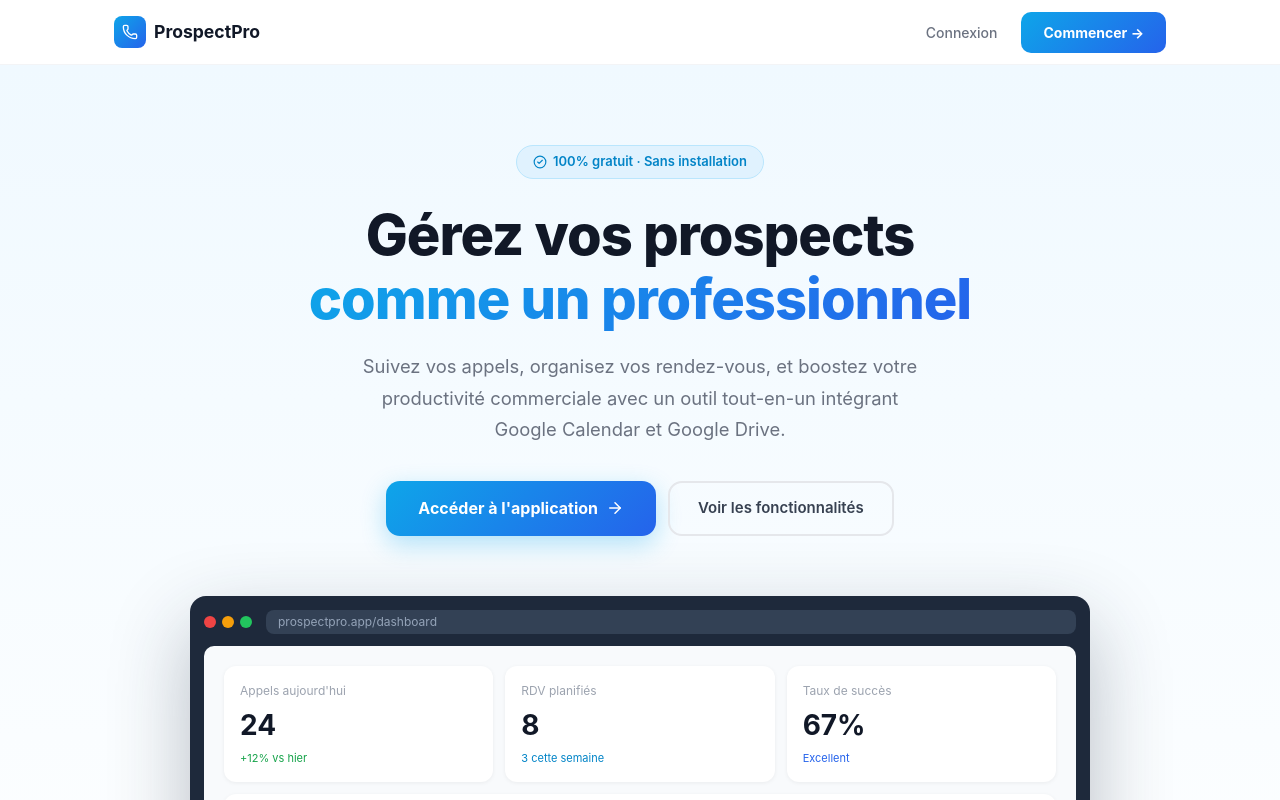
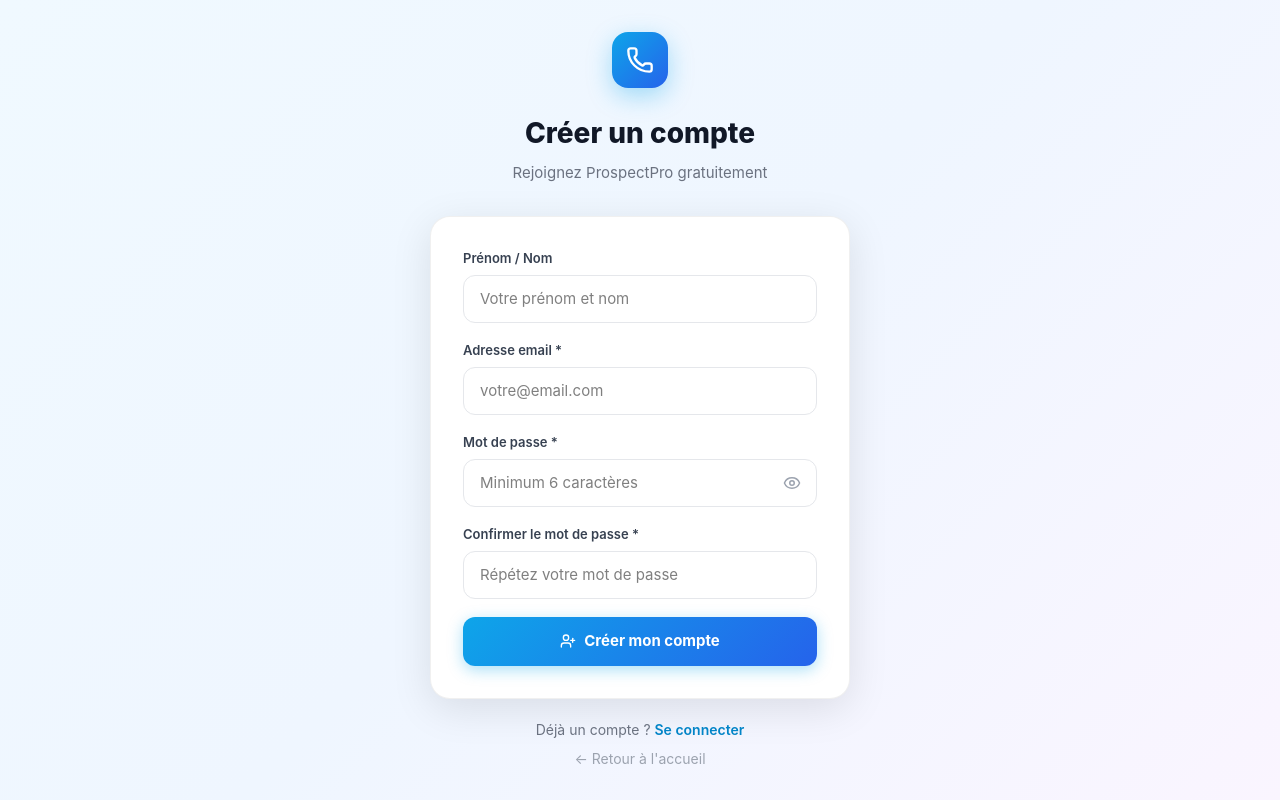
Before and after one commit to rb7jx9kh85-prog/Application-suivi-prospects-, a React (Vite) app: page /register in a window 1280 px wide. Before the commit this address led to /. Shown: the top 800 px of the page. Built offline with nearby package versions, Linux system fonts and the light colour scheme.

Commit message:
feat: add user registration with email + password

```diff
--- a/src/App.jsx
+++ b/src/App.jsx
@@ -1,6 +1,7 @@
 import { Routes, Route, Navigate } from 'react-router-dom'
 import LandingPage from './pages/LandingPage'
 import LoginPage from './pages/LoginPage'
+import RegisterPage from './pages/RegisterPage'
 import Dashboard from './pages/Dashboard'
 import AppointmentPage from './pages/AppointmentPage'
 import { useAuth } from './hooks/useAuth'
@@ -15,6 +16,7 @@ export default function App() {
     <Routes>
       <Route path="/" element={<LandingPage />} />
       <Route path="/login" element={<LoginPage />} />
+      <Route path="/register" element={<RegisterPage />} />
       <Route path="/dashboard" element={<ProtectedRoute><Dashboard /></ProtectedRoute>} />
       <Route path="/appointments" element={<ProtectedRoute><AppointmentPage /></ProtectedRoute>} />
       <Route path="*" element={<Navigate to="/" replace />} />
--- a/src/pages/LandingPage.jsx
+++ b/src/pages/LandingPage.jsx
@@ -33,7 +33,7 @@ export default function LandingPage() {
           </div>
           <div style={{ display: 'flex', gap: '8px', alignItems: 'center' }}>
             <Link to="/login" style={s.btnSecondary}>Connexion</Link>
-            <Link to="/login" style={s.btnPrimary}>Commencer →</Link>
+            <Link to="/register" style={s.btnPrimary}>S'inscrire →</Link>
           </div>
         </div>
       </header>
@@ -156,8 +156,8 @@ export default function LandingPage() {
         <div style={{ maxWidth: '600px', margin: '0 auto', textAlign: 'center' }}>
           <h2 style={{ margin: '0 0 12px', fontSize: 'clamp(1.6rem,3vw,2.2rem)', fontWeight: 800, color: 'white' }}>Prêt à booster vos ventes ?</h2>
           <p style={{ margin: '0 0 32px', color: 'rgba(255,255,255,0.8)', fontSize: '1.05rem' }}>Commencez maintenant — gratuit et sans installation.</p>
-          <Link to="/login" style={{ display: 'inline-flex', alignItems: 'center', gap: '8px', background: 'white', color: '#0284c7', fontWeight: 700, padding: '14px 32px', borderRadius: '14px', textDecoration: 'none', fontSize: '15px', boxShadow: '0 8px 25px rgba(0,0,0,0.15)' }}>
-            Accéder à ProspectPro <ArrowRight size={18} />
+          <Link to="/register" style={{ display: 'inline-flex', alignItems: 'center', gap: '8px', background: 'white', color: '#0284c7', fontWeight: 700, padding: '14px 32px', borderRadius: '14px', textDecoration: 'none', fontSize: '15px', boxShadow: '0 8px 25px rgba(0,0,0,0.15)' }}>
+            Créer mon compte <ArrowRight size={18} />
           </Link>
         </div>
       </section>
--- a/src/pages/LoginPage.jsx
+++ b/src/pages/LoginPage.jsx
@@ -97,8 +97,12 @@ export default function LoginPage() {
           </div>
         </div>
 
-        <p style={{ textAlign: 'center', marginTop: '24px', fontSize: '14px', color: '#9ca3af' }}>
-          <Link to="/" style={{ color: '#0284c7', textDecoration: 'none', fontWeight: 500 }}>← Retour à l'accueil</Link>
+        <p style={{ textAlign: 'center', marginTop: '20px', fontSize: '14px', color: '#6b7280' }}>
+          Pas encore de compte ?{' '}
+          <Link to="/register" style={{ color: '#0284c7', textDecoration: 'none', fontWeight: 600 }}>Créer un compte</Link>
+        </p>
+        <p style={{ textAlign: 'center', marginTop: '8px', fontSize: '14px', color: '#9ca3af' }}>
+          <Link to="/" style={{ color: '#9ca3af', textDecoration: 'none' }}>← Retour à l'accueil</Link>
         </p>
       </div>
       <style>{`@keyframes spin { to { transform: rotate(360deg); } }`}</style>
--- /dev/null
+++ b/src/pages/RegisterPage.jsx
@@ -0,0 +1,135 @@
+import { useState } from 'react'
+import { useNavigate, Link } from 'react-router-dom'
+import { Phone, Eye, EyeOff, UserPlus, AlertCircle, CheckCircle2 } from 'lucide-react'
+
+const USERS_KEY = 'app_users'
+
+export default function RegisterPage() {
+  const [form, setForm] = useState({ name: '', email: '', password: '', confirm: '' })
+  const [showPass, setShowPass] = useState(false)
+  const [error, setError] = useState('')
+  const [loading, setLoading] = useState(false)
+  const navigate = useNavigate()
+
+  const inputStyle = {
+    width: '100%', border: '1px solid #e5e7eb', borderRadius: '12px', padding: '12px 16px',
+    fontSize: '15px', outline: 'none', boxSizing: 'border-box', transition: 'border-color 0.15s'
+  }
+
+  const handleSubmit = async (e) => {
+    e.preventDefault()
+    setError('')
+
+    if (form.password.length < 6) { setError('Le mot de passe doit contenir au moins 6 caractères.'); return }
+    if (form.password !== form.confirm) { setError('Les mots de passe ne correspondent pas.'); return }
+
+    setLoading(true)
+    await new Promise(r => setTimeout(r, 500))
+
+    const users = JSON.parse(localStorage.getItem(USERS_KEY) || '[]')
+    if (users.find(u => u.email === form.email || u.username === form.email)) {
+      setError('Un compte avec cet email existe déjà.')
+      setLoading(false)
+      return
+    }
+
+    const newUser = { id: Date.now().toString(), username: form.email, email: form.email, password: form.password, name: form.name || form.email.split('@')[0] }
+    users.push(newUser)
+    localStorage.setItem(USERS_KEY, JSON.stringify(users))
+    localStorage.setItem('app_session', JSON.stringify(newUser))
+
+    navigate('/dashboard')
+    setLoading(false)
+  }
+
+  return (
+    <div style={{ minHeight: '100vh', background: 'linear-gradient(135deg, #f0f9ff 0%, #eff6ff 50%, #faf5ff 100%)', display: 'flex', alignItems: 'center', justifyContent: 'center', padding: '16px' }}>
+      <div style={{ width: '100%', maxWidth: '420px' }}>
+        <div style={{ textAlign: 'center', marginBottom: '32px' }}>
+          <Link to="/" style={{ display: 'inline-flex', alignItems: 'center', justifyContent: 'center', marginBottom: '24px' }}>
+            <div style={{ width: '56px', height: '56px', background: 'linear-gradient(135deg,#0ea5e9,#2563eb)', borderRadius: '16px', display: 'flex', alignItems: 'center', justifyContent: 'center', boxShadow: '0 8px 25px rgba(14,165,233,0.35)' }}>
+              <Phone size={28} color="white" />
+            </div>
+          </Link>
+          <h1 style={{ margin: '0 0 8px', fontSize: '28px', fontWeight: 800, color: '#111827' }}>Créer un compte</h1>
+          <p style={{ margin: 0, color: '#6b7280', fontSize: '15px' }}>Rejoignez ProspectPro gratuitement</p>
+        </div>
+
+        <div style={{ background: 'white', borderRadius: '20px', boxShadow: '0 10px 40px rgba(0,0,0,0.1)', border: '1px solid rgba(0,0,0,0.06)', padding: '32px' }}>
+          <form onSubmit={handleSubmit} style={{ display: 'flex', flexDirection: 'column', gap: '18px' }}>
+            <div>
+              <label style={{ display: 'block', fontSize: '13px', fontWeight: 600, color: '#374151', marginBottom: '6px' }}>Prénom / Nom</label>
+              <input type="text" style={inputStyle} value={form.name}
+                onChange={e => setForm({ ...form, name: e.target.value })}
+                placeholder="Votre prénom et nom"
+                onFocus={e => e.target.style.borderColor = '#0ea5e9'}
+                onBlur={e => e.target.style.borderColor = '#e5e7eb'}
+              />
+            </div>
+
+            <div>
+              <label style={{ display: 'block', fontSize: '13px', fontWeight: 600, color: '#374151', marginBottom: '6px' }}>Adresse email *</label>
+              <input type="email" required style={inputStyle} value={form.email}
+                onChange={e => setForm({ ...form, email: e.target.value })}
+                placeholder="votre@email.com"
+                onFocus={e => e.target.style.borderColor = '#0ea5e9'}
+                onBlur={e => e.target.style.borderColor = '#e5e7eb'}
+              />
+            </div>
+
+            <div>
+              <label style={{ display: 'block', fontSize: '13px', fontWeight: 600, color: '#374151', marginBottom: '6px' }}>Mot de passe *</label>
+              <div style={{ position: 'relative' }}>
+                <input type={showPass ? 'text' : 'password'} required style={{ ...inputStyle, paddingRight: '44px' }}
+                  value={form.password} onChange={e => setForm({ ...form, password: e.target.value })}
+                  placeholder="Minimum 6 caractères"
+                  onFocus={e => e.target.style.borderColor = '#0ea5e9'}
+                  onBlur={e => e.target.style.borderColor = '#e5e7eb'}
+                />
+                <button type="button" onClick={() => setShowPass(!showPass)} style={{ position: 'absolute', right: '12px', top: '50%', transform: 'translateY(-50%)', background: 'none', border: 'none', cursor: 'pointer', color: '#9ca3af', padding: '4px' }}>
+                  {showPass ? <EyeOff size={18} /> : <Eye size={18} />}
+                </button>
+              </div>
+            </div>
+
+            <div>
+              <label style={{ display: 'block', fontSize: '13px', fontWeight: 600, color: '#374151', marginBottom: '6px' }}>Confirmer le mot de passe *</label>
+              <input type={showPass ? 'text' : 'password'} required style={inputStyle}
+                value={form.confirm} onChange={e => setForm({ ...form, confirm: e.target.value })}
+                placeholder="Répétez votre mot de passe"
+                onFocus={e => e.target.style.borderColor = '#0ea5e9'}
+                onBlur={e => e.target.style.borderColor = '#e5e7eb'}
+              />
+            </div>
+
+            {error && (
+              <div style={{ display: 'flex', alignItems: 'center', gap: '8px', background: '#fef2f2', color: '#dc2626', padding: '12px 14px', borderRadius: '10px', fontSize: '13px', border: '1px solid #fecaca' }}>
+                <AlertCircle size={16} />{error}
+              </div>
+            )}
+
+            <button type="submit" disabled={loading} style={{
+              width: '100%', padding: '13px', background: 'linear-gradient(135deg,#0ea5e9,#2563eb)', border: 'none', borderRadius: '12px',
+              fontSize: '15px', fontWeight: 700, color: 'white', cursor: 'pointer', display: 'flex', alignItems: 'center', justifyContent: 'center', gap: '8px',
+              boxShadow: loading ? 'none' : '0 4px 15px rgba(14,165,233,0.35)', opacity: loading ? 0.75 : 1
+            }}>
+              {loading
+                ? <><div style={{ width: '16px', height: '16px', border: '2px solid rgba(255,255,255,0.3)', borderTopColor: 'white', borderRadius: '50%', animation: 'spin 0.8s linear infinite' }} /> Création...</>
+                : <><UserPlus size={16} /> Créer mon compte</>
+              }
+            </button>
+          </form>
+        </div>
+
+        <p style={{ textAlign: 'center', marginTop: '20px', fontSize: '14px', color: '#6b7280' }}>
+          Déjà un compte ?{' '}
+          <Link to="/login" style={{ color: '#0284c7', textDecoration: 'none', fontWeight: 600 }}>Se connecter</Link>
+        </p>
+        <p style={{ textAlign: 'center', marginTop: '8px', fontSize: '14px', color: '#9ca3af' }}>
+          <Link to="/" style={{ color: '#9ca3af', textDecoration: 'none' }}>← Retour à l'accueil</Link>
+        </p>
+      </div>
+      <style>{`@keyframes spin { to { transform: rotate(360deg); } }`}</style>
+    </div>
+  )
+}
```
